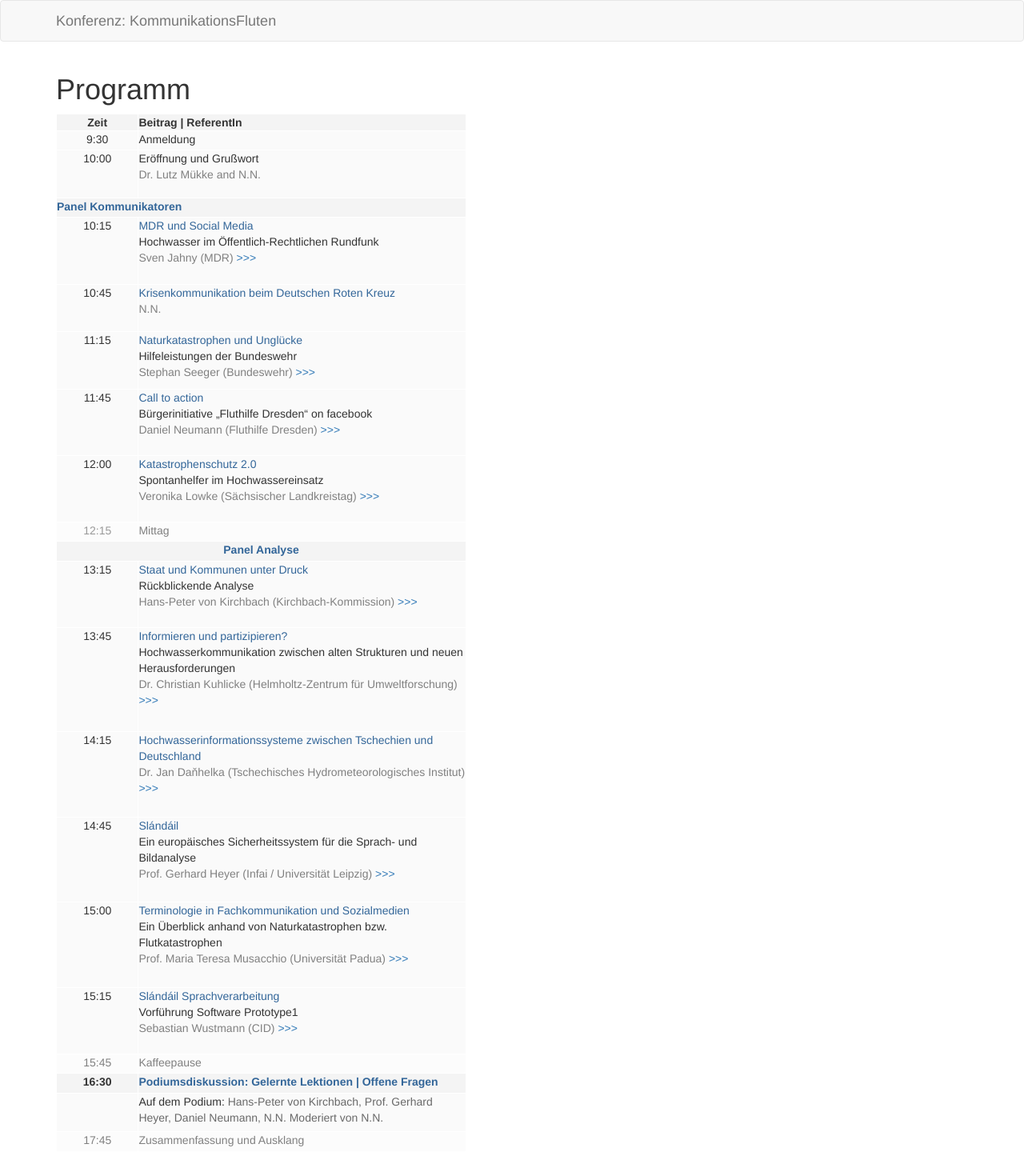
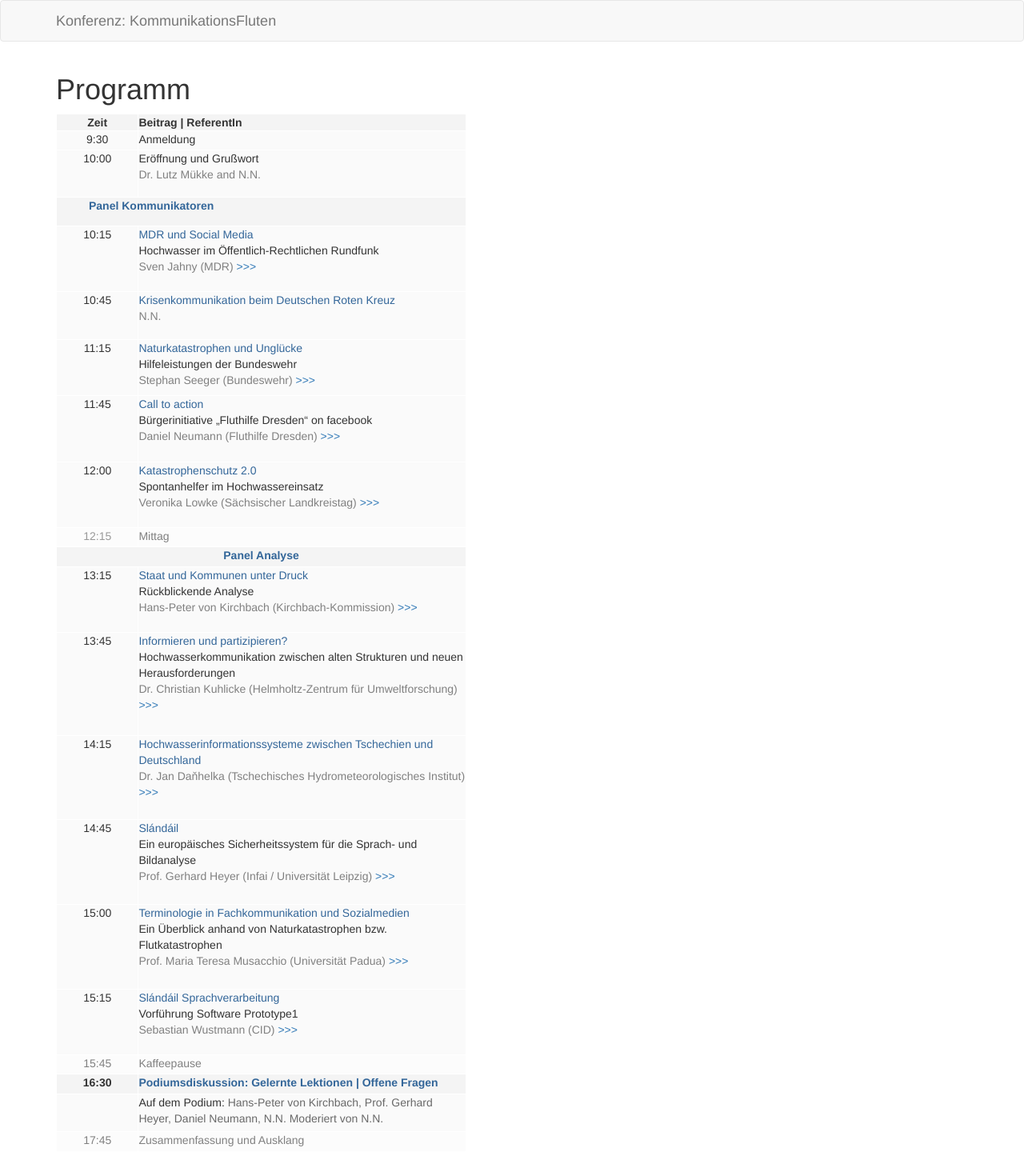
Before and after one commit to susedev/test, a Jekyll site: the page built from programm-uebersicht.html, in a window 1280 px wide. Shown: the whole page at 80% size. Built offline with Jekyll 4.4.1, drawn with Linux system fonts in a browser that asks for light colours.

Commit message:
Edit from JekyllCMS

```diff
--- a/programm-uebersicht.html
+++ b/programm-uebersicht.html
@@ -21,7 +21,9 @@ title: Programm
 			</td>
 		</tr>
 		<tr>
-			<th colspan="2" style="background-color: rgb(244, 244, 244); border-color: rgb(255, 255, 255); text-align: left; vertical-align: top; width: 100px;"><span style="color: #336699;"><strong>Panel</strong></span><strong><span style="color: #000080;"><span style="color: #336699;"> Kommunikatoren</span> </span></strong></th>
+			<th colspan="2" style="background-color: rgb(244, 244, 244); border-color: rgb(255, 255, 255); text-align: left; vertical-align: top; width: 100px;">
+			<p style="margin-left: 40px;"><span style="color: #336699;"><strong>Panel</strong></span><strong><span style="color: #000080;"><span style="color: #336699;"> Kommunikatoren</span> </span></strong></p>
+			</th>
 		</tr>
 		<tr>
 			<td style="background-color: rgb(250, 250, 250); border-color: rgb(255, 255, 255); text-align: center; vertical-align: top; width: 100px;">10:15</td>
```
